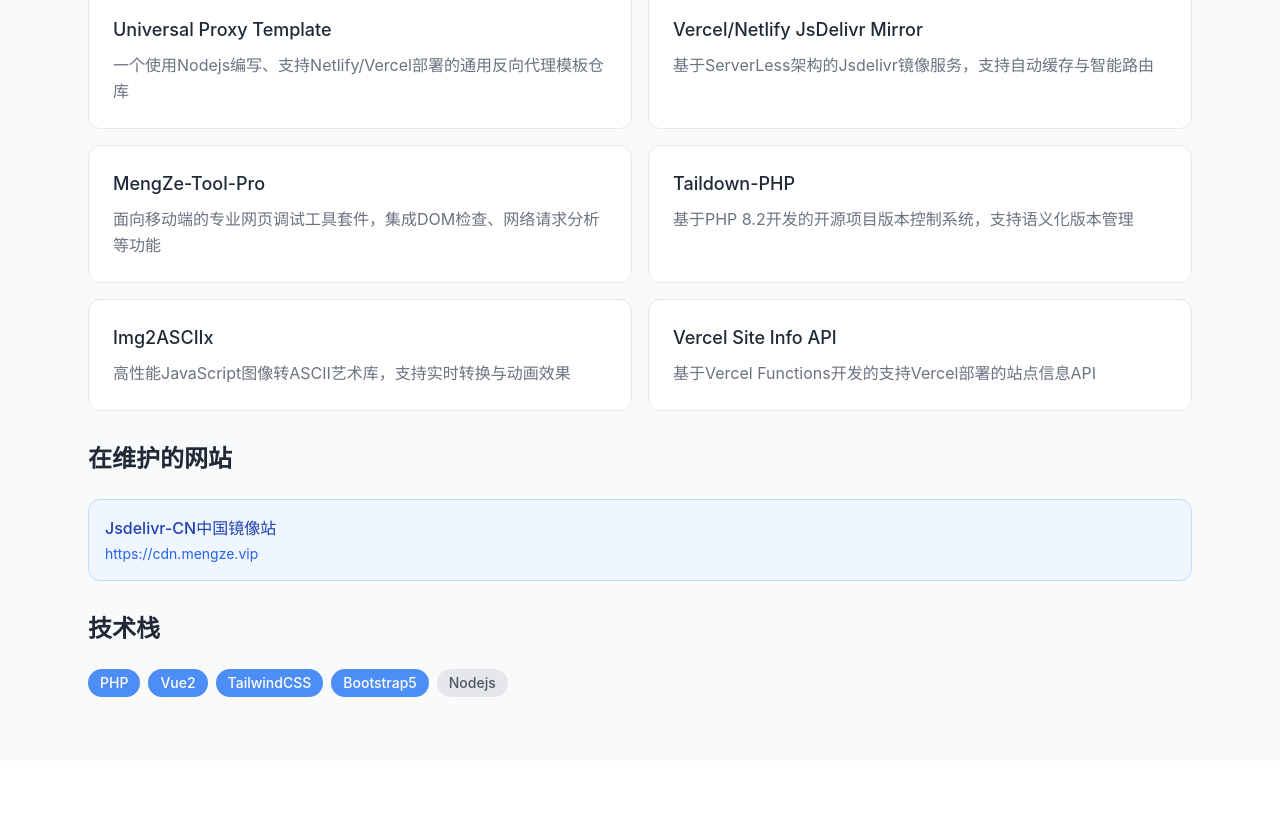
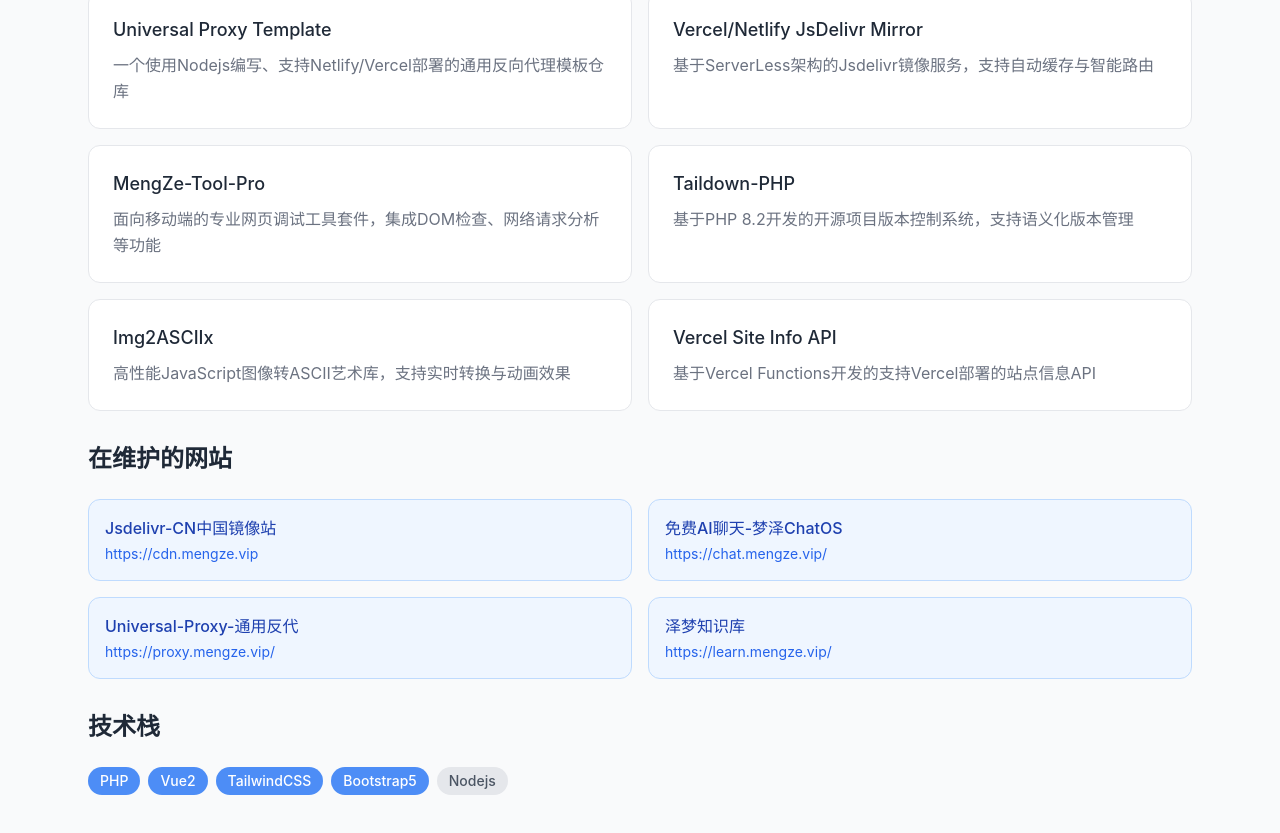
Before and after one commit to JanePHPDev/ZeMeng-Home-Pages, a Vue app: page / in a window 1280 px wide. Shown: the part 713-1546 px from the top of the page. Before the commit the page ends 1474 px from the top, so only its background shows below. Built offline with nearby package versions, Linux system fonts and the light colour scheme.

Commit message:
新增三个维护中网站

```diff
--- a/src/App.vue
+++ b/src/App.vue
@@ -99,19 +99,23 @@
       <!-- 维护网站 -->
       <div class="my-8">
         <h2 class="text-2xl font-semibold text-gray-800 dark:text-gray-200 mb-6">在维护的网站</h2>
+        <div class="grid grid-cols-1 md:grid-cols-2 gap-4">
           <a
-          :href="MAINTAINED_SITE.url"
+            v-for="(site, index) in MAINTAINED_SITES"
+            :key="index"
+            :href="site.url"
             target="_blank"
             rel="noopener"
-          class="block bg-blue-50 border border-blue-200 rounded-xl p-4 hover:bg-blue-100 transition-colors dark:bg-blue-900/20 dark:border-blue-800"
+            class="block bg-blue-50 border border-blue-200 rounded-xl p-4 hover:bg-blue-100 transition-colors dark:bg-blue-900/20 dark:border-blue-800 dark:hover:bg-blue-900/30"
             >
             <div class="font-medium text-blue-800 dark:text-blue-200">
-            {{ MAINTAINED_SITE.name }}
+              {{ site.name }}
             </div>
             <div class="text-blue-600 text-sm mt-1 break-all dark:text-blue-400">
-            {{ MAINTAINED_SITE.url }}
+              {{ site.url }}
             </div>
           </a>
+        </div>
       </div>
 
       <!-- 技术栈 -->
@@ -206,8 +210,7 @@
           icon: ['fas', 'cube']
         }])
 
-      const PROJECTS = Object.freeze([
-        {
+      const PROJECTS = Object.freeze([{
         name: 'Universal Proxy Template',
         description: '一个使用Nodejs编写、支持Netlify/Vercel部署的通用反向代理模板仓库',
         url: 'https://github.com/YShenZe/Universal-Proxy-Template'
@@ -254,7 +257,7 @@
           name: 'Nodejs', used: false
         }])
 
-      const MAINTAINED_SITE = Object.freeze({
+      const MAINTAINED_SITES = Object.freeze([{
         name: 'Jsdelivr-CN中国镜像站',
         url: 'https://cdn.mengze.vip'
       },
@@ -269,7 +272,7 @@
         {
           name: '泽梦知识库',
           url: 'https://learn.mengze.vip/'
-      })
+        }])
 
       const isDarkMode = ref(false)
       const toggleDarkMode = () => {
```
Also changed, not shown: 1 other file (tests, documents, lock files or other folders). Lines whose indentation alone changed are shown as unchanged.
